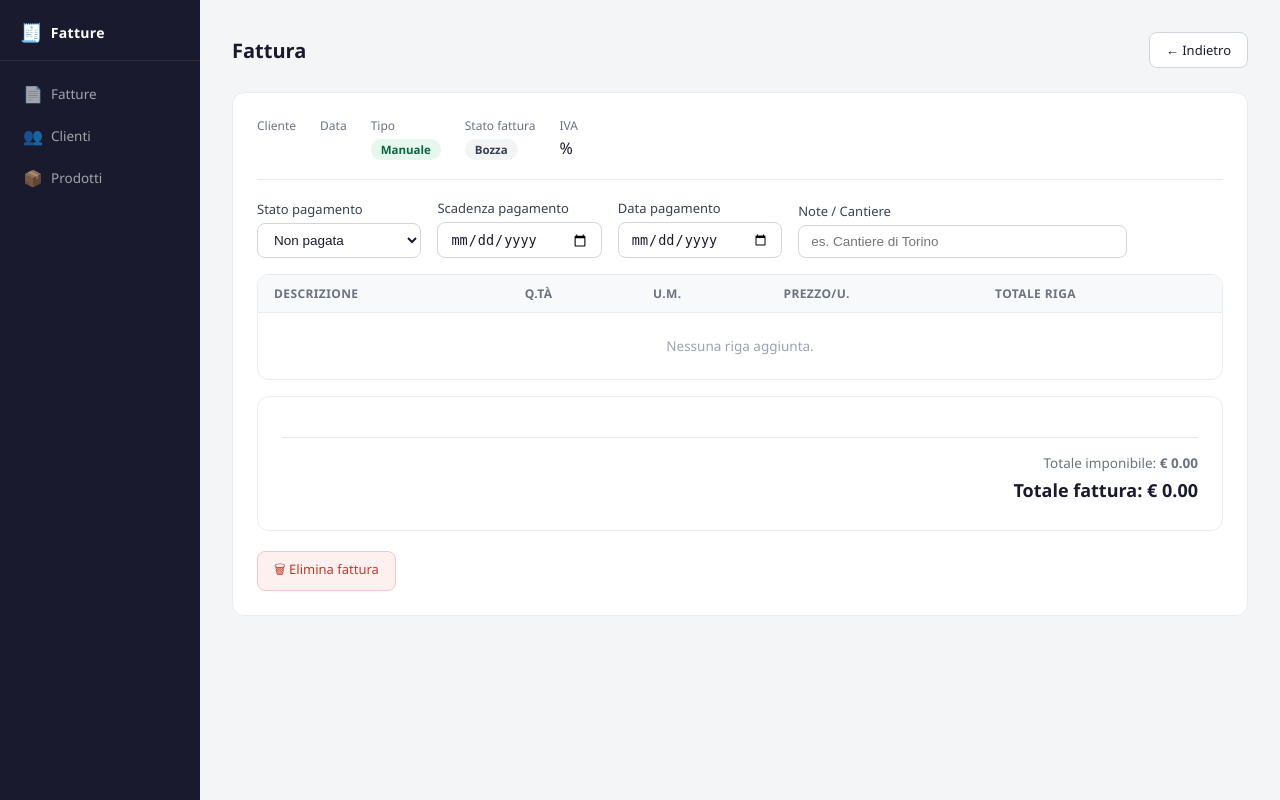
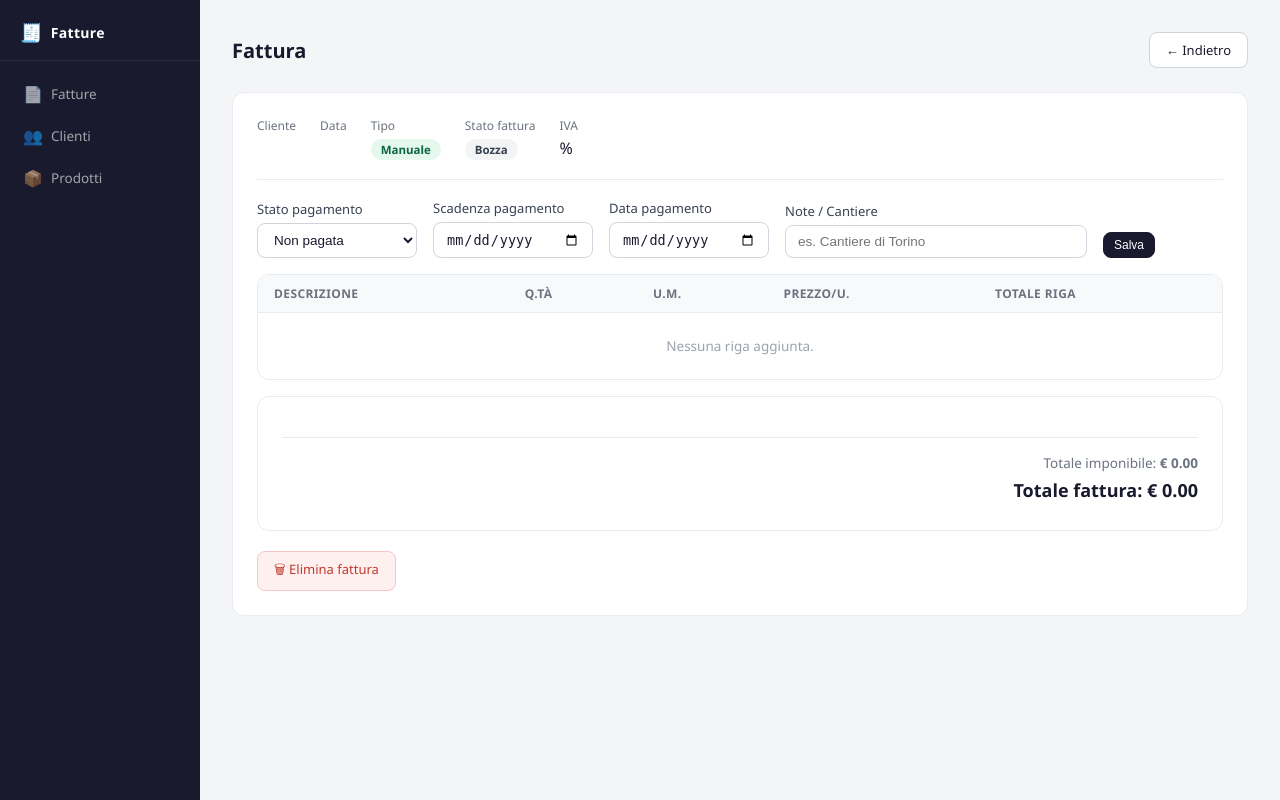
Before and after one commit to dittacinese-create/fatture-app, a Flask app: template templates/fattura_dettaglio.html in a window 1280 px wide. Run offline with Flask 3, Linux system fonts and the light colour scheme; the template is opened without the code that fills it, so the values that code supplies are empty.

Commit message:
Salvataggio pagamento con bottone e conferma, date formattate

```diff
--- a/templates/fattura_dettaglio.html
+++ b/templates/fattura_dettaglio.html
@@ -171,8 +171,9 @@
             <label>Note / Cantiere</label>
             <input type="text" id="note" value="{{ fattura.note or '' }}" placeholder="es. Cantiere di Torino" onblur="salvaFattura()">
         </div>
-        <div style="padding-bottom:1rem; min-width:80px;">
-            <span id="salva_status" style="font-size:12px; color:#059669; display:none;">✓ Salvato</span>
+        <div style="padding-bottom:1rem; min-width:120px; display:flex; align-items:center; gap:0.75rem;">
+            <button onclick="salvaFattura()" class="btn btn-primary btn-sm" type="button">Salva</button>
+            <span id="salva_status" style="font-size:13px; color:#059669; font-weight:600; display:none;">✓ Salvato</span>
         </div>
     </div>
 </div>
```
